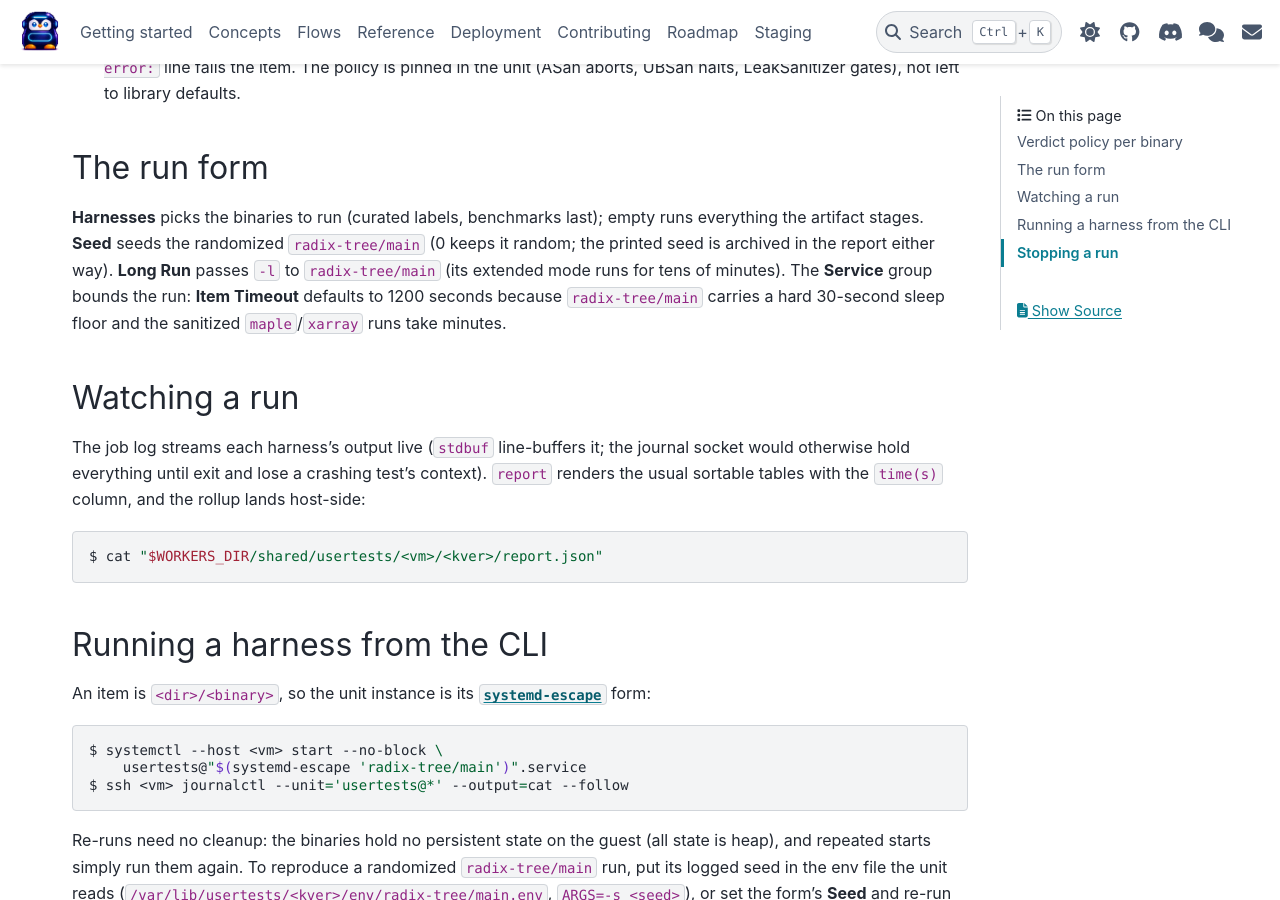
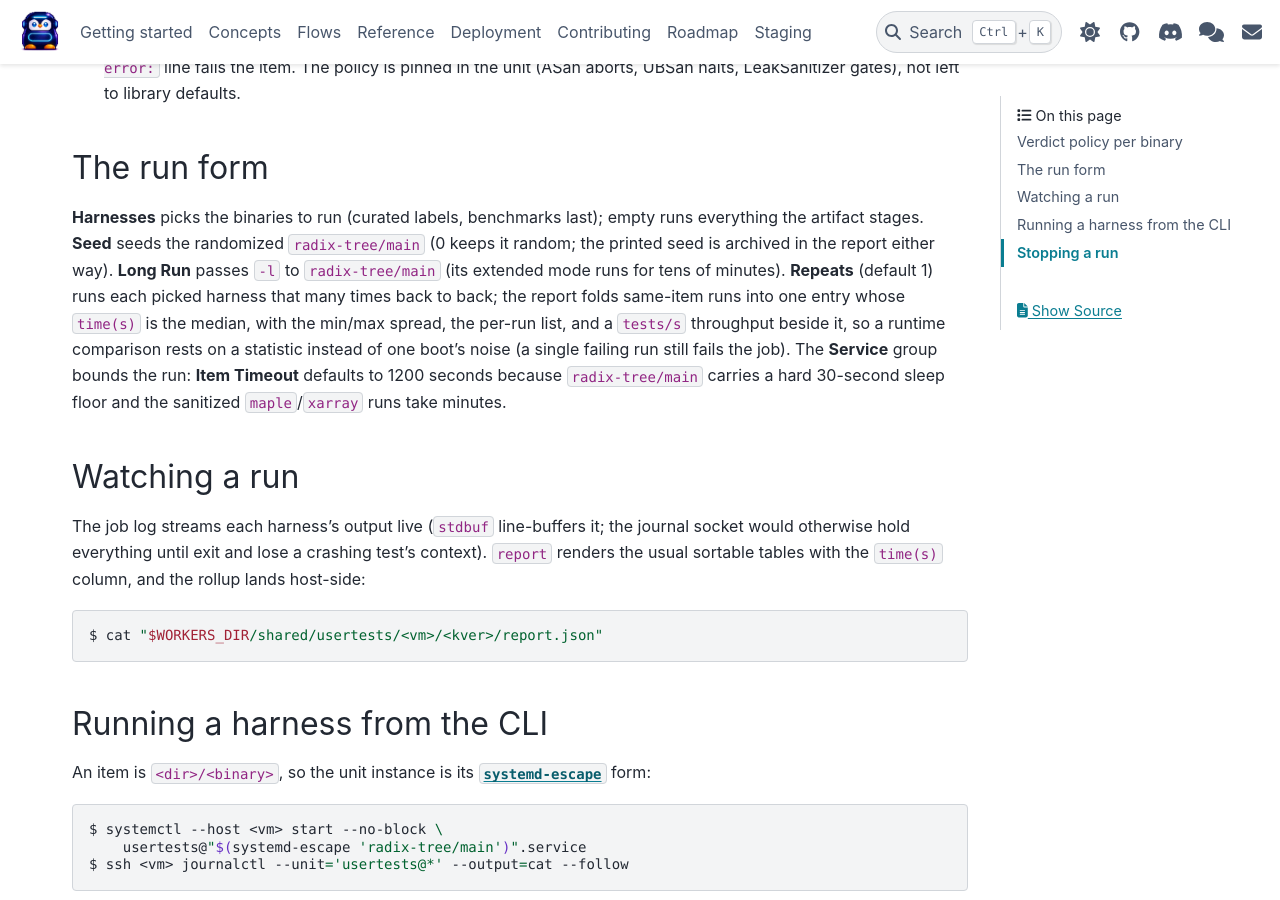
Before and after one commit to dagomez137/kdevops-ng, a Sphinx documentation site: the page built from docs/flows/usertests.rst, in a window 1280 px wide and 900 px high, scrolled down 1445 px. Built offline with Sphinx 7.4.7 and the PyData theme 0.15.4, drawn with Linux system fonts in a browser that asks for light colours.

Commit message:
docs: describe the repeats knob on both suite pages
Both run-flow pages document Repeats beside their pickers: N
back-to-back runs folded by the report into a median time with spread,
per-run list, and throughput, with a single failing run still failing
the job.

Generated-by: Claude AI
Signed-off-by: Daniel Gomez <da.gomez@kernel.org>

```diff
--- a/docs/flows/usertests.rst
+++ b/docs/flows/usertests.rst
@@ -97,8 +97,13 @@ The run form
 last); empty runs everything the artifact stages. **Seed** seeds the
 randomized ``radix-tree/main`` (0 keeps it random; the printed seed is
 archived in the report either way). **Long Run** passes ``-l`` to
-``radix-tree/main`` (its extended mode runs for tens of minutes). The
-**Service** group bounds the run: **Item Timeout** defaults to 1200
+``radix-tree/main`` (its extended mode runs for tens of minutes).
+**Repeats** (default 1) runs each picked harness that many times back to
+back; the report folds same-item runs into one entry whose ``time(s)`` is
+the median, with the min/max spread, the per-run list, and a ``tests/s``
+throughput beside it, so a runtime comparison rests on a statistic
+instead of one boot's noise (a single failing run still fails the job).
+The **Service** group bounds the run: **Item Timeout** defaults to 1200
 seconds because ``radix-tree/main`` carries a hard 30-second sleep floor
 and the sanitized ``maple``/``xarray`` runs take minutes.
 
```
Also changed, not shown: docs/flows/runtime-tests.rst (+7 -1 lines).
